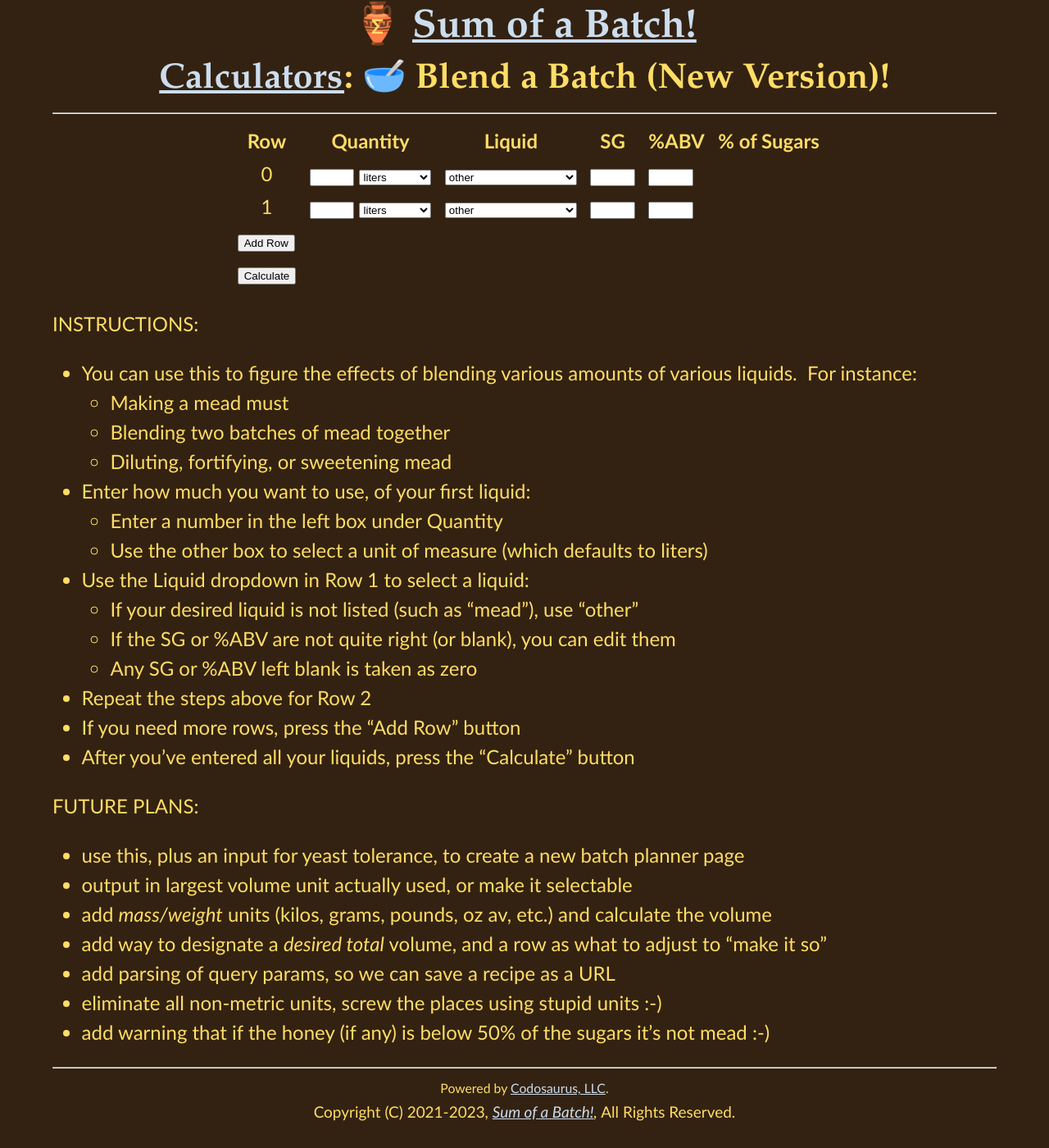
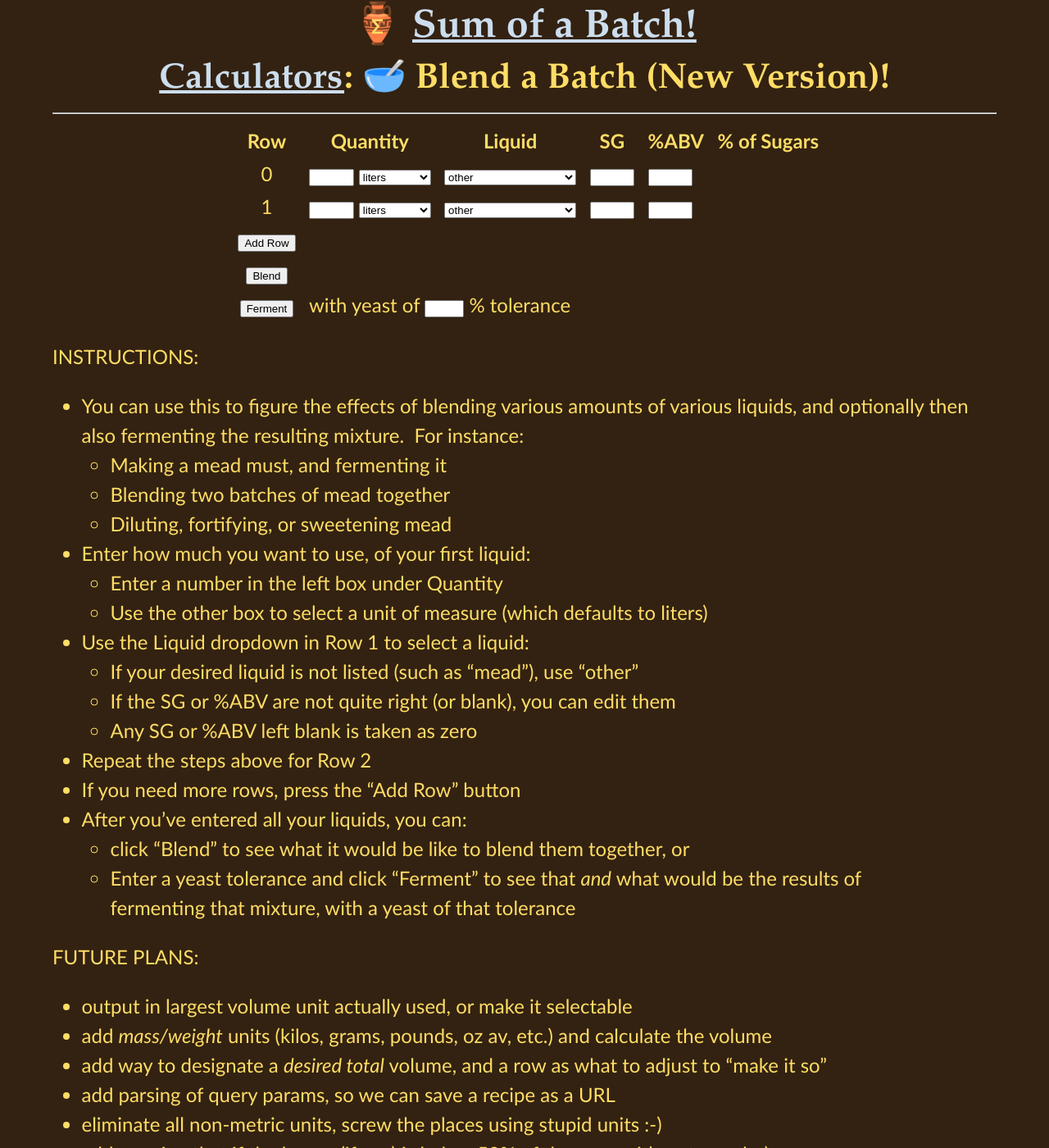
Before and after one commit to Sum-of-a-Batch/Sum-of-a-Batch.github.io, a Jekyll site: the page built from new_blender.md, in a window 1280 px wide and 1400 px high. Shown: the whole window at 82% size. Built offline with Jekyll 4.4.1, drawn with Linux system fonts in a browser that asks for light colours.

Commit message:
add fermenting to new blending calculator

```diff
--- a/assets/js/new_blender.js
+++ b/assets/js/new_blender.js
@@ -1,3 +1,8 @@
+let ABV_PER_SG_POINT  = 131.25;
+let HONEY_SG          = 1.425;
+let KILOS_PER_POUND   = 0.453592;
+let LITERS_PER_GALLON = 3.78541;
+
 function gather_names(map) {
   let arr = [];
   for(name in map) arr.push(name);
@@ -87,7 +92,10 @@
     total_sugar += item.sugar;
   }
 
-  if(errs.length) return alert('Errors:\n' + errs.join('\n'));
+  if(errs.length) {
+    alert('Errors:\n' + errs.join('\n'));
+    return false;
+  }
 
   for(let row_num = 0; row_num < num_blendees; row_num++) {
     item = items[row_num];
@@ -100,7 +108,7 @@
   net_abv = total_alc / total_vol;
 
   results.innerHTML = [
-    'The combined batch will have:',
+    '<p>The mixture will have:</p>',
     '<ul>',
       '<li>a volume of ' + total_vol.toFixed(3) + ' liters,</li>',
       '<li>an SG of ' + net_sg.toFixed(3) +
@@ -108,6 +116,52 @@
       '<li>an ABV of ' + net_abv.toFixed(1) + '%.</li>',
     '</ul>'
   ].join('\n');
+  return { "vol": total_vol, "sg": net_sg, "abv": net_abv };
+}
+
+function ferment() {
+  let blending_results = blend();
+  if(! blending_results) return false;
+
+  let errs = [];
+  let tolerance = get_number('tolerance', errs, false, 0);
+
+  if(errs.length) {
+    alert('Errors:\n' + errs.join('\n'));
+    return false;
+  }
+
+  let factors = { ... blending_results };
+  factors["tolerance"] = tolerance;
+  let results = ferment_with_factors(factors);
+
+  document.
+    getElementById('results').
+    innerHTML += [
+      '<p>Final results: ',
+      results.abv.toFixed(1),
+      '% ABV at SG ',
+      results.sg.toFixed(3) +
+      ' (',
+      sweetness(results.sg),
+      ').</p>'
+    ].join('');
+}
+
+function ferment_with_factors(factors) {
+  let results = { ... factors };
+
+  if(factors.abv > factors.tolerance) {
+    factors["msg"] = "This already exceeds the tolerance";
+  }
+
+  results.abv += factors.abv + (factors.sg - 1) * ABV_PER_SG_POINT;
+  if(results.abv > factors.tolerance) results.abv = factors.tolerance;
+
+  let more_abv = results.abv - factors.abv;
+  results.sg -= more_abv / ABV_PER_SG_POINT;
+
+  return results;
 }
 
 function add_blender_row() {
--- a/new_blender.md
+++ b/new_blender.md
@@ -27,10 +27,19 @@
       <td colspan="5"></td>
     </tr>
     <tr>
-      <td>
-        <button type="button" onClick="blend()">Calculate</button>
+      <td style="text-align: center"><button type="button" onClick="blend()">Blend</button></td>
+      <td colspan="5"></td>
+    </tr>
+    <tr>
+      <td style="text-align: center">
+        <button type="button" onClick="ferment()">Ferment</button>
       </td>
-      <td colspan="5"></td>
+      <td colspan="2">
+        with yeast of
+        <input type="number" id="tolerance" style="width: 3em">
+        % tolerance
+      </td>
+      <td colspan="3"></td>
     </tr>
   </tbody>
 </table>
@@ -45,9 +54,10 @@
 
 - You can use this
 to figure the effects of
-blending various amounts of various liquids.&nbsp;
+blending various amounts of various liquids,
+and optionally then also fermenting the resulting mixture.&nbsp;
 For instance:
-  - Making a mead must
+  - Making a mead must, and fermenting it
   - Blending two batches of mead together
   - Diluting, fortifying, or sweetening mead
 - Enter how much you want to use, of your first liquid:
@@ -59,10 +69,13 @@
   - Any SG or %ABV left blank is taken as zero
 - Repeat the steps above for Row 2
 - If you need more rows, press the "Add Row" button
-- After you've entered all your liquids, press the "Calculate" button
+- After you've entered all your liquids, you can:
+  - click "Blend" to see what it would be like to blend them together, or
+  - Enter a yeast tolerance and click "Ferment" to see that _and_
+  what would be the results of fermenting that mixture,
+  with a yeast of that tolerance
 
 FUTURE PLANS:
-- use this, plus an input for yeast tolerance, to create a new batch planner page
 - output in largest volume unit actually used, or make it selectable
 - add _mass/weight_ units (kilos, grams, pounds, oz av, etc.) and calculate the volume
 - add way to designate a _desired total_ volume, and a row as what to adjust to "make it so"
```
